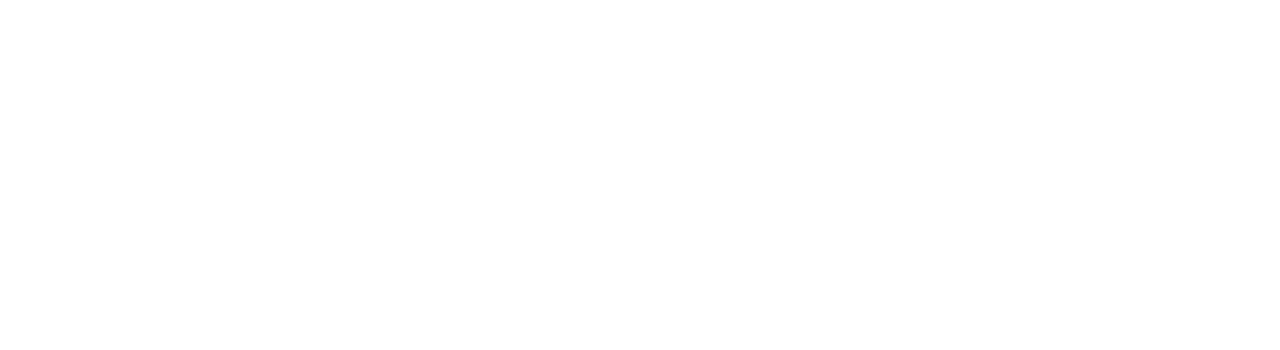
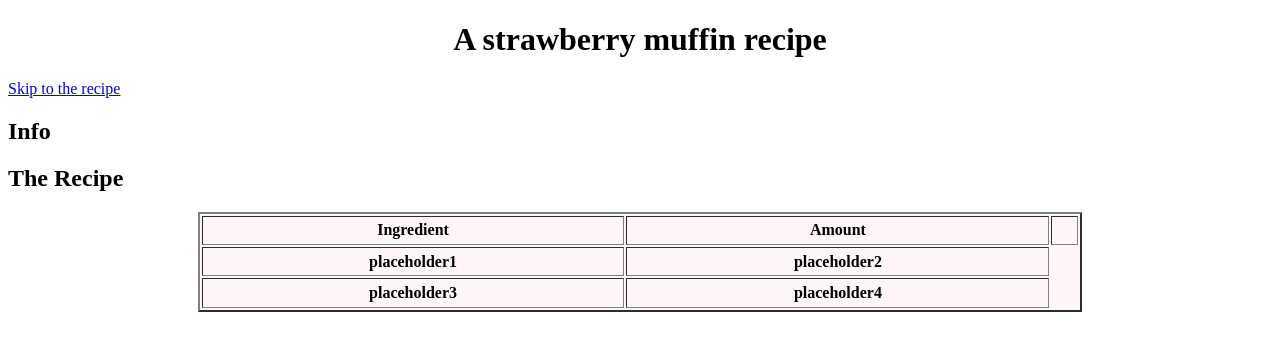
Before and after one commit to CWahl28/CWahl28.github.io, a plain HTML site: page recipeproject/recipe2.html in a window 1280 px wide. Drawn offline with Linux system fonts and the light colour scheme.

Commit message:
saving at the end of class, started formattig the recipes with tables and stuff

```diff
--- a/recipeproject/recipe2.html
+++ b/recipeproject/recipe2.html
@@ -1,13 +1,31 @@
-<DOCTYPE html>
+<!DOCTYPE html>
 <html lang="en">
 
 <head>
-<title>??? a recipe</title
-<script ></script>
+<title>Strawberry Muffins</title
+<script src="../js/init.js"></script>
 
 </head>
 
 <body>
+<h1 align="center"> A strawberry muffin recipe</h1>
+<a href="#recipe2">Skip to the recipe</a>
+<h2>Info</h2>
+<h2 id="recipe2">The Recipe</h2>
+
+<table border="2" cellspacing="2" cellpadding="2" width="70%" height="100" align="center" bgcolor="FDF5F8">
+	<tr>
+		<th>Ingredient</th>
+		<th>Amount<th>
+	</tr>
+	<tr>
+		<th>placeholder1</th>
+		<th>placeholder2</th>
+	</tr>
+  	<tr>
+                <th>placeholder3</th>
+                <th>placeholder4</th>
+        </tr>
 </body>
 
 </html>
```
Also changed, not shown: recipeproject/recipe1.html (deleted, +0 -15 lines).
